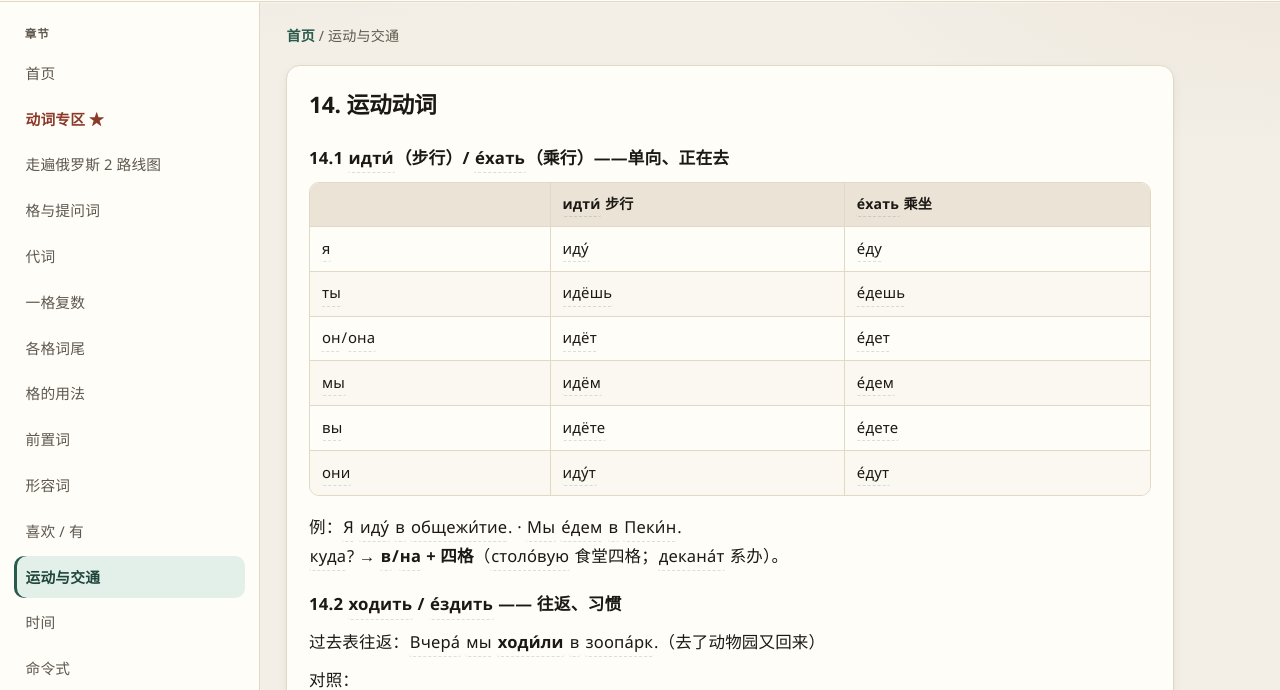
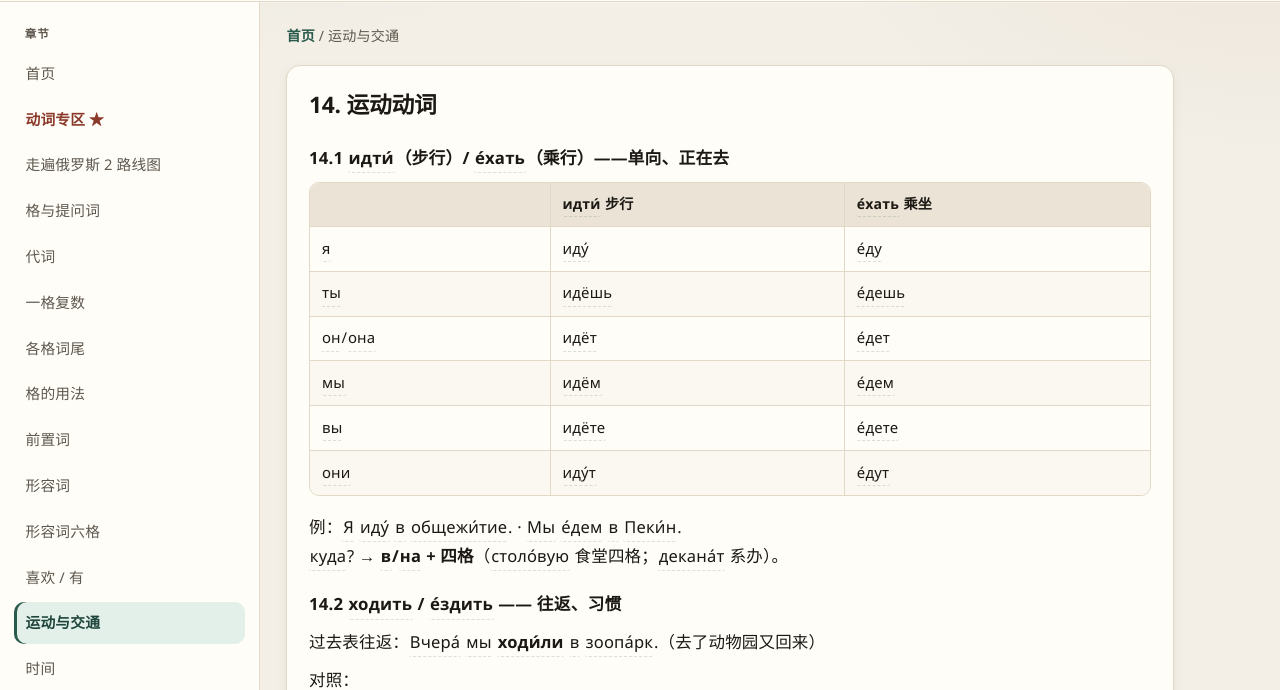
Before and after one commit to LE-CXR/russian-notes, a plain HTML site: page pages/motion.html in a window 1280 px wide. Shown: the part 56-746 px from the top of the page. Drawn offline with Linux system fonts and the light colour scheme.

Commit message:
feat: adjective six-case page (only three paradigms, not six)

```diff
--- a/pages/motion.html
+++ b/pages/motion.html
@@ -36,6 +36,7 @@
 <a class="nav-link " href="case-usage.html">格的用法</a>
 <a class="nav-link " href="prepositions.html">前置词</a>
 <a class="nav-link " href="adjectives.html">形容词</a>
+<a class="nav-link " href="adj-six-cases.html">形容词六格</a>
 <a class="nav-link " href="nravitsya.html">喜欢 / 有</a>
 <a class="nav-link active" href="motion.html">运动与交通</a>
 <a class="nav-link " href="time.html">时间</a>
```
